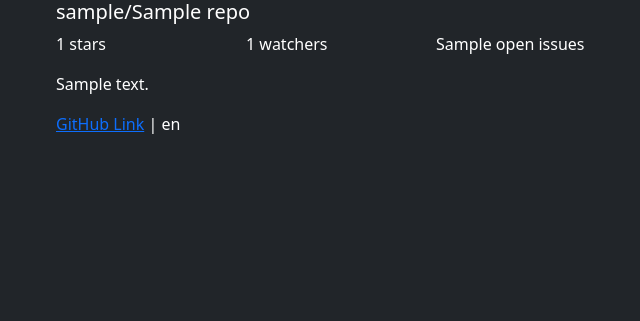
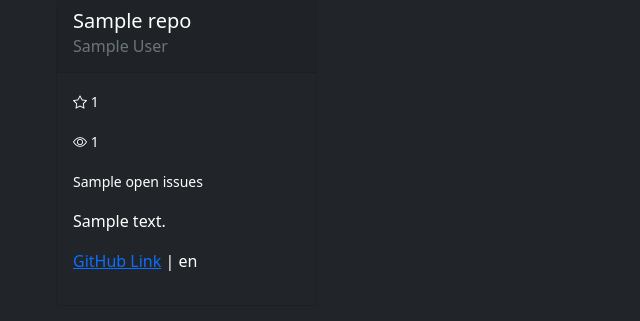
Before and after one commit to jessemazzie/good-first-issue, a Flask app: template good-first-issue/templates/index.html in a window 1280 px wide. Shown: the top 321 px of the page, without its empty margins (26-666 px from the left). Run offline with Flask 3, Linux system fonts and the light colour scheme; the template is opened without the code that fills it: most values are stand-ins (such as "Sample title", 1, 10 or a date in 2020); parts of the project's set-up code (start-up, migrations or seed data) failed here and were passed over.

Commit message:
converted layout to card-based

```diff
--- a/good-first-issue/templates/index.html
+++ b/good-first-issue/templates/index.html
@@ -3,37 +3,37 @@
 <html lang="en" class="h-100" data-bs-theme="dark">
     <head>
         <link href="https://cdn.jsdelivr.net/npm/bootstrap@5.0.2/dist/css/bootstrap.min.css" rel="stylesheet" integrity="sha384-EVSTQN3/azprG1Anm3QDgpJLIm9Nao0Yz1ztcQTwFspd3yD65VohhpuuCOmLASjC" crossorigin="anonymous">
+        <link rel="stylesheet" href="https://cdn.jsdelivr.net/npm/bootstrap-icons@1.11.3/font/bootstrap-icons.min.css">
         <meta charset="utf-8">
         <meta name="viewport" content="width=device-width, initial-scale=1">
         <meta name="theme-color" content="#712cf9">
     </head>
     <body class="text-white bg-dark">
+        <div class="container">
+        <div class="row row-cols-4">
         {% for repo in  repositories%}
-        <div class="container">
-            <div class="row">
-                <h5>{{ repo.owner.login }}/{{ repo.name }}</h5>
-            </div>
-            <div class="row">
-                <div class="col-2">
-                    <p class="text-white">{{ repo.stargazers_count }} stars</p>
-                </div>
-                <div class="col-2">
-                    <p class="text-white">{{ repo.watchers_count }} watchers</p>
-                </div>
-                <div class="col-2">
-                    <p class="text-white">{{ repo.open_issues }} open issues</p>
+            <div class="col">
+                <div class="card bg-dark mb-3">
+                    <div class="card-header">
+                        <h5 class="card-title">{{ repo.name }}</h5>
+                        <h6 class="card-subtitle mb-2 text-muted">{{ repo.full_name }}</h6>
+                    </div>
+                    <div class="card-body">
+                        <p class="card-text text-white"><small class="text-body-secondary"><i class="bi bi-star"></i> {{ repo.stargazers_count }}</small></p>
+                        <p class="card-text text-white"><small class="text-body-secondary"><i class="bi bi-eye"></i> {{ repo.watchers_count }}</small></p>
+                        <p class="card-text text-white"><small class="text-body-secondary">{{ repo.open_issues }} open issues</small></p>
+                        <p class="card-text text-white">{{ repo.description }}</p>
+                        <div class="row">
+                            <div class="col">
+                                <p class="text-white"><a href="{{ repo.html_url }}">GitHub Link</a> | {{ repo.language }}</p>
+                            </div>
+                        </div>
+                    </div>
                 </div>
             </div>
-            <div class="row">
-                <p class="text-white">{{ repo.description }}</p>
-            </div>
-            <div class="row">
-                <div class="col">
-                    <p class="text-white"><a href="{{ repo.html_url }}">GitHub Link</a> | {{ repo.language }}</p>
-                </div>
-            </div>
+        {% endfor %}
         </div>
-        {% endfor %}
+        </div>
         <script src="https://cdn.jsdelivr.net/npm/bootstrap@5.0.2/dist/js/bootstrap.bundle.min.js" integrity="sha384-MrcW6ZMFYlzcLA8Nl+NtUVF0sA7MsXsP1UyJoMp4YLEuNSfAP+JcXn/tWtIaxVXM" crossorigin="anonymous"></script>
     </body>
 </html>
```
